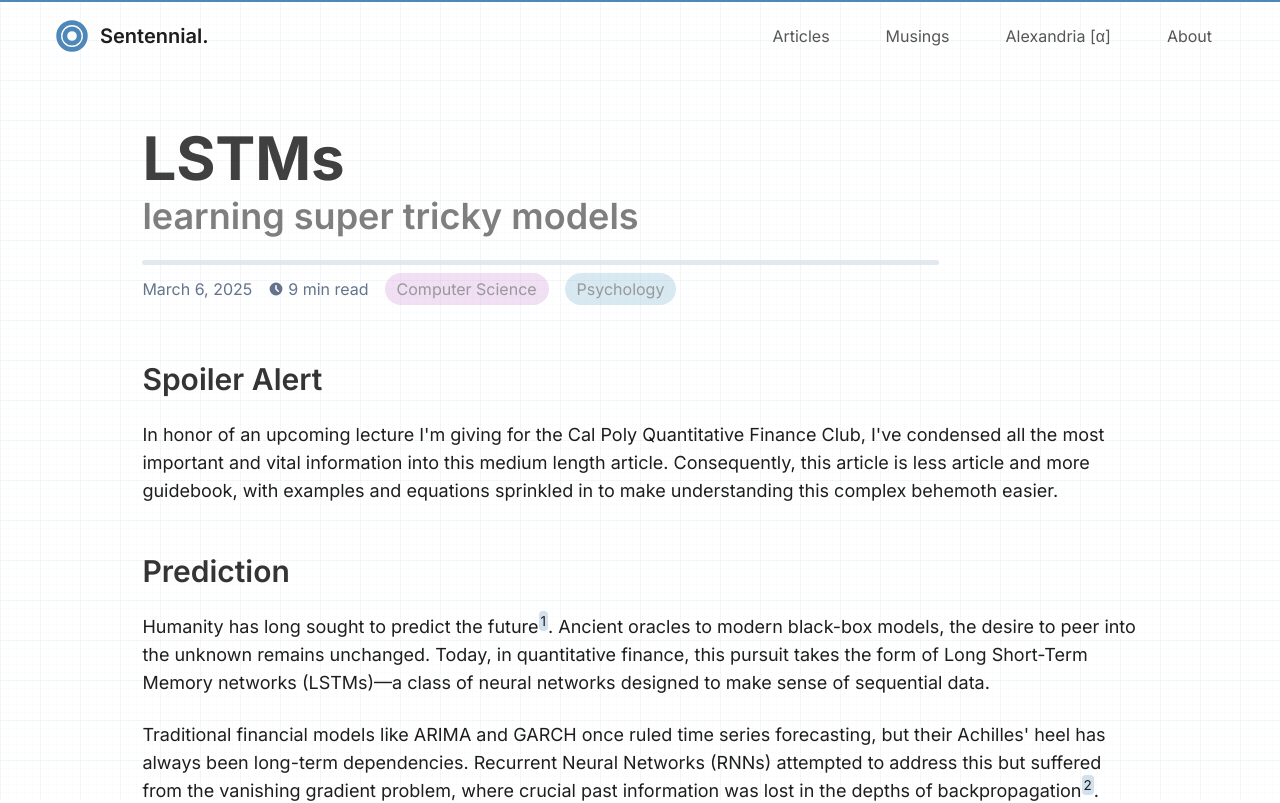
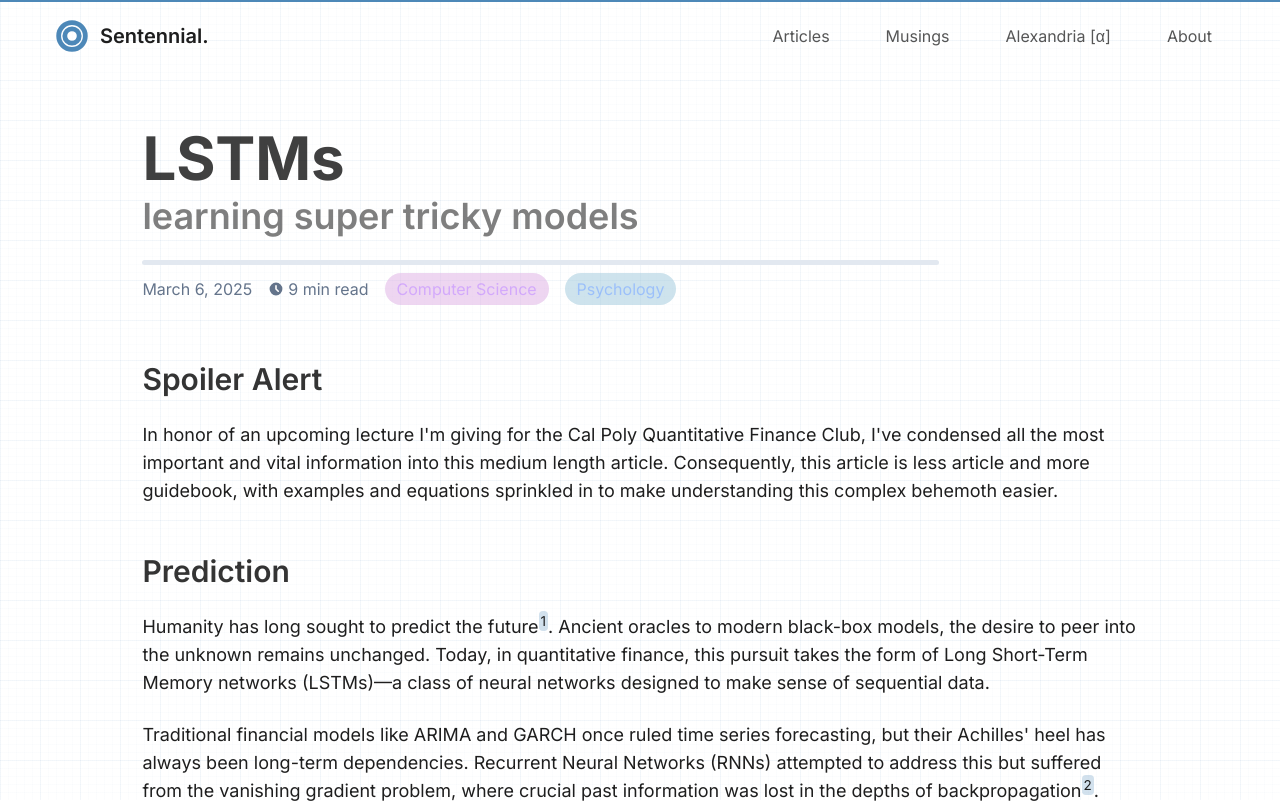
Before and after one commit to markmcguire011/Sentennial, a Next.js app: page /articles/LSTM in a window 1280 px wide. Shown: the top 803 px of the page. Built offline with nearby package versions, Linux system fonts and the light colour scheme.

Commit message:
update: styling on article category designations

```diff
--- a/components/content/articles/category.tsx
+++ b/components/content/articles/category.tsx
@@ -1,3 +1,5 @@
+import clsx from "clsx";
+
 export default function Category({ name }: { name: string }) {
   const colorList = {
     psychology: "#9dc8db",
@@ -19,8 +21,15 @@ export default function Category({ name }: { name: string }) {
 
   return (
     <h1
-      style={{ backgroundColor: bg }}
-      className={`text-l text-black opacity-40 font-normal rounded-full px-3 py-1`}
+      style={{ backgroundColor: bg, opacity: 0.5 }}
+      className={clsx(
+        "text-l font-normal rounded-full px-3 py-1",
+        bg === "#9dc8db" && "text-blue-500",
+        bg === "#ddaee4" && "text-purple-500",
+        bg === "#f1adaf" && "text-red-500",
+        bg === "#ffda89" && "text-yellow-500",
+        bg === "#9ad4bc" && "text-green-500"
+      )}
     >
       {name}
     </h1>
```
